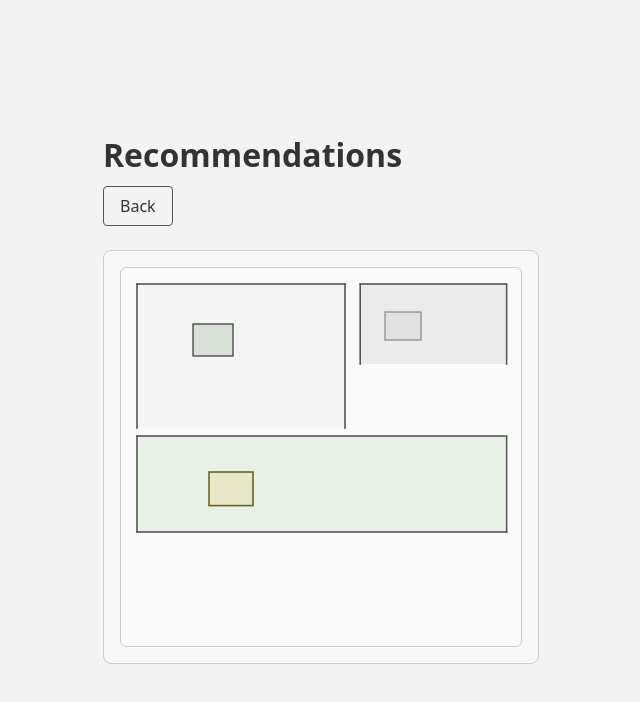
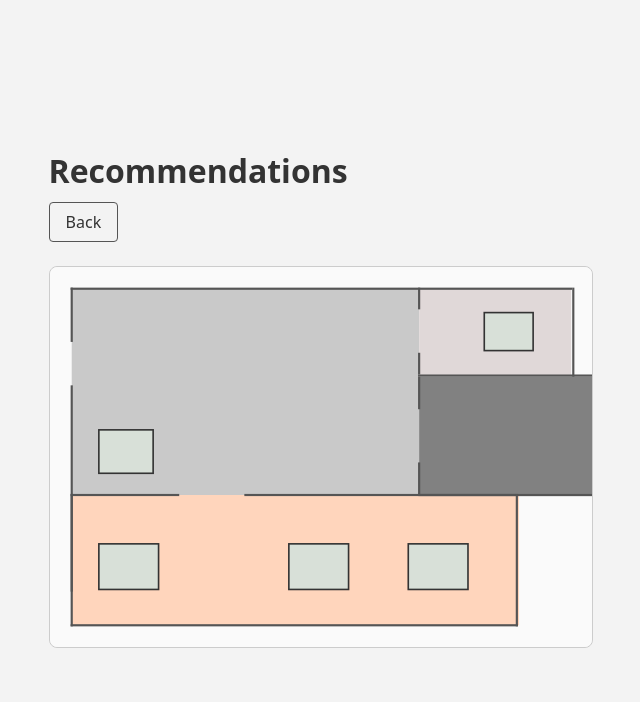
Before and after one commit to juhanpuusepp/table-booking-app, a React (Vite) app in the folder table-booking-web/: page /recommendations in a window 1280 px wide. Shown: the top 702 px of the page, without its empty margins (319-959 px from the left). Built offline with nearby package versions, Linux system fonts and the light colour scheme.

Commit message:
new and improved floor plan, sizing adjustments to recommendations view

```diff
--- a/table-booking-web/src/components/FloorPlan/FloorPlan.css
+++ b/table-booking-web/src/components/FloorPlan/FloorPlan.css
@@ -1,14 +1,14 @@
 .floor-plan {
   position: relative;
   width: 100%;
-  max-width: 100%;
+  height: 100%;
+  min-height: 100%;
   overflow: hidden;
-  border-radius: 6px;
-  border: 1px solid #cccccc;
+  border-radius: 8px;
   background-color: #fafafa;
 }
 
-/* custom tooltip that follows the cursor a visible on hover */
+/* custom tooltip that follows the cursor on hover */
 .floor-plan__tooltip {
   position: fixed;
   transform: translate(10px, 10px);
@@ -25,8 +25,7 @@
 .floor-plan__svg {
   display: block;
   width: 100%;
-  height: auto;
-  min-height: 280px;
+  height: 100%;
 }
 
 /* zone backgrounds */
@@ -36,15 +35,19 @@
 }
 
 .floor-plan__zone--main {
-  fill: #f5f5f5;
+  fill: #c9c9c9;
 }
 
 .floor-plan__zone--private {
-  fill: #ebebeb;
+  fill: #e0d8d8;
 }
 
 .floor-plan__zone--terrace {
-  fill: #e8f0e8;
+  fill: #ffd5bc;
+}
+
+.floor-plan__zone--kitchen {
+  fill: #818181;
 }
 
 /* walls: dark grey lines */
--- a/table-booking-web/src/components/FloorPlan/FloorPlan.tsx
+++ b/table-booking-web/src/components/FloorPlan/FloorPlan.tsx
@@ -22,30 +22,39 @@ interface FloorPlanProps {
 
 // static layout. available/occupied/recommended demo.
 const STUB_TABLES: StubTable[] = [
-  { id: 'T1', capacity: 4, zoneId: 'main', x: 90, y: 70, width: 50, height: 40, state: 'available' },
-  { id: 'T2', capacity: 2, zoneId: 'private', x: 330, y: 55, width: 45, height: 35, state: 'occupied' },
-  { id: 'T3', capacity: 6, zoneId: 'terrace', x: 110, y: 255, width: 55, height: 42, state: 'recommended' },
+  { id: 'T1', capacity: 4, zoneId: 'main', x: 45, y: 150, width: 50, height: 40, state: 'available' },
+  { id: 'T2', capacity: 2, zoneId: 'private', x: 400, y: 42, width: 45, height: 35, state: 'available' },
+  { id: 'T3', capacity: 6, zoneId: 'terrace', x: 45, y: 255, width: 55, height: 42, state: 'available' },
+  { id: 'T4', capacity: 6, zoneId: 'terrace', x: 220, y: 255, width: 55, height: 42, state: 'available' },
+  { id: 'T5', capacity: 6, zoneId: 'terrace', x: 330, y: 255, width: 55, height: 42, state: 'available' }
 ]
 
 //zone rectangles and display names for tooltips
 const ZONES = [
-  { id: 'main', name: 'Indoors', x: 20, y: 20, width: 260, height: 180 },
-  { id: 'private', name: 'Private room', x: 300, y: 20, width: 180, height: 100 },
-  { id: 'terrace', name: 'Terrace', x: 20, y: 210, width: 460, height: 120 },
+  { id: 'main', name: 'Indoors', x: 20, y: 20, width: 320, height: 190 },
+  { id: 'private', name: 'Private room', x: 340, y: 20, width: 140, height: 80 },
+  { id: 'terrace', name: 'Terrace', x: 20, y: 210, width: 412, height: 120 },
+  { id: 'kitchen', name: 'Kitchen', x: 340, y: 101, width: 160, height: 110 }
 ] as const
 
-//wall segments [x1, y1, x2, y2] and thickness; drawn as thin rects
+//wall segments
 const WALLS = [
-  { x: 19, y: 19, w: 262, h: 2 },
-  { x: 19, y: 19, w: 2, h: 182 },
-  { x: 279, y: 19, w: 2, h: 182 },
-  { x: 298, y: 19, w: 2, h: 102 },
-  { x: 298, y: 19, w: 184, h: 2 },
-  { x: 481, y: 19, w: 2, h: 102 },
-  { x: 19, y: 209, w: 462, h: 2 },
-  { x: 19, y: 209, w: 2, h: 122 },
-  { x: 481, y: 209, w: 2, h: 122 },
-  { x: 19, y: 329, w: 464, h: 2 },
+  { x: 19, y: 19, w: 320, h: 2 }, // indoors top wall
+  { x: 19, y: 19, w: 2, h: 50 }, // indoors left top wall
+  { x: 19, y: 109, w: 2, h: 190 }, // indoors left bottom wall
+  { x: 339, y: 180, w: 2, h: 30 }, // indoor kitchen bottom wall
+  { x: 339, y: 101, w: 2, h: 30 }, // indoor kirchen top wall
+  { x: 339, y: 209, w: 170, h: 2 }, // kitchen bottom wall
+  { x: 339, y: 19, w: 2, h: 20 }, // indoors private room top wall
+  { x: 339, y: 79, w: 2, h: 20 }, // indoors private room bottom wall
+  { x: 339, y: 19, w: 142, h: 2 }, // private room top wall
+  { x: 481, y: 19, w: 2, h: 82 }, // private room right wall
+  { x: 339, y: 99, w: 170, h: 2 }, // private room bottom wall
+  { x: 179, y: 209, w: 250, h: 2 }, // terrace top right wall
+  { x: 19, y: 209, w: 100, h: 2 }, // terrace top left wall
+  { x: 19, y: 209, w: 2, h: 122 }, // terrace left wall
+  { x: 429, y: 209, w: 2, h: 122 }, // terrace right wall
+  { x: 19, y: 329, w: 412, h: 2 }, // terrace bottom wall
 ]
 
 const VIEWBOX = { width: 500, height: 350 }
@@ -73,6 +82,7 @@ export default function FloorPlan(props: FloorPlanProps) {
       <svg
         className="floor-plan__svg"
         viewBox={`0 0 ${VIEWBOX.width} ${VIEWBOX.height}`}
+        preserveAspectRatio="xMidYMid meet"
         aria-label="Restaurant floor plan"
       >
         {/* zone backgrounds with hover tooltips */}
--- a/table-booking-web/src/views/MainView/MainView.css
+++ b/table-booking-web/src/views/MainView/MainView.css
@@ -56,9 +56,10 @@
   border: 1px solid #cccccc;
   border-radius: 8px;
   min-height: 380px;
+  height: 380px;
   display: flex;
-  align-items: center;
-  justify-content: center;
+  align-items: stretch;
+  justify-content: stretch;
   color: #555555;
   background-color: #f8f8f8;
 }
--- a/table-booking-web/src/views/RecommendationsView/RecommendationsView.css
+++ b/table-booking-web/src/views/RecommendationsView/RecommendationsView.css
@@ -2,6 +2,8 @@
   display: flex;
   flex-direction: column;
   gap: 1.5rem;
+  width: 100%;
+  text-align: left;
 }
 
 .recommendations-view__header {
@@ -15,17 +17,6 @@
   margin: 0;
 }
 
-.recommendations-view__content {
-  border: 1px solid #cccccc;
-  border-radius: 8px;
-  min-height: 380px;
-  padding: 1rem;
-  display: flex;
-  align-items: stretch;
-  justify-content: center;
-  background-color: #f8f8f8;
-}
-
 .recommendations-view__back-button {
   align-self: flex-start;
 }
--- a/table-booking-web/src/views/RecommendationsView/RecommendationsView.tsx
+++ b/table-booking-web/src/views/RecommendationsView/RecommendationsView.tsx
@@ -1,6 +1,7 @@
 import { useNavigate } from 'react-router-dom'
 import FloorPlan from '../../components/FloorPlan/FloorPlan'
 import type { TableDto } from '../../api/types'
+import '../MainView/MainView.css'
 import './RecommendationsView.css'
 
 /**
@@ -9,7 +10,7 @@ import './RecommendationsView.css'
 export default function RecommendationsView() {
   const navigate = useNavigate()
 
-  // placeholder tables until backend is wired in
+  // placeholder tables until backend is connected
   const placeholderTables: TableDto[] = []
 
   return (
@@ -25,7 +26,7 @@ export default function RecommendationsView() {
         </button>
       </header>
 
-      <div className="recommendations-view__content">
+      <div className="main-view__placeholder">
         <FloorPlan tables={placeholderTables} showRecommendations onTableClick={(tableId) => navigate('/reservation', { state: { tableId } })} />
       </div>
     </section>
```
